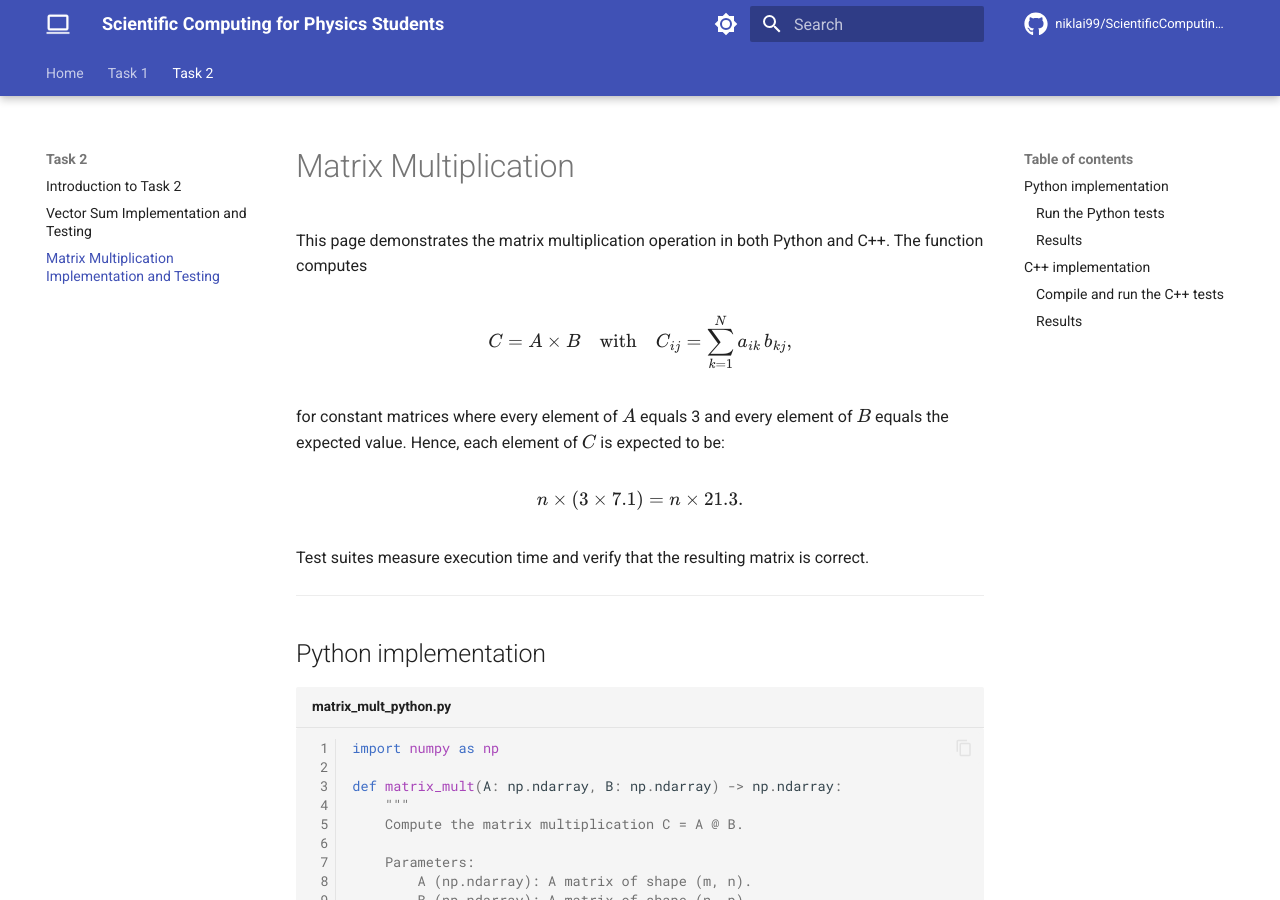
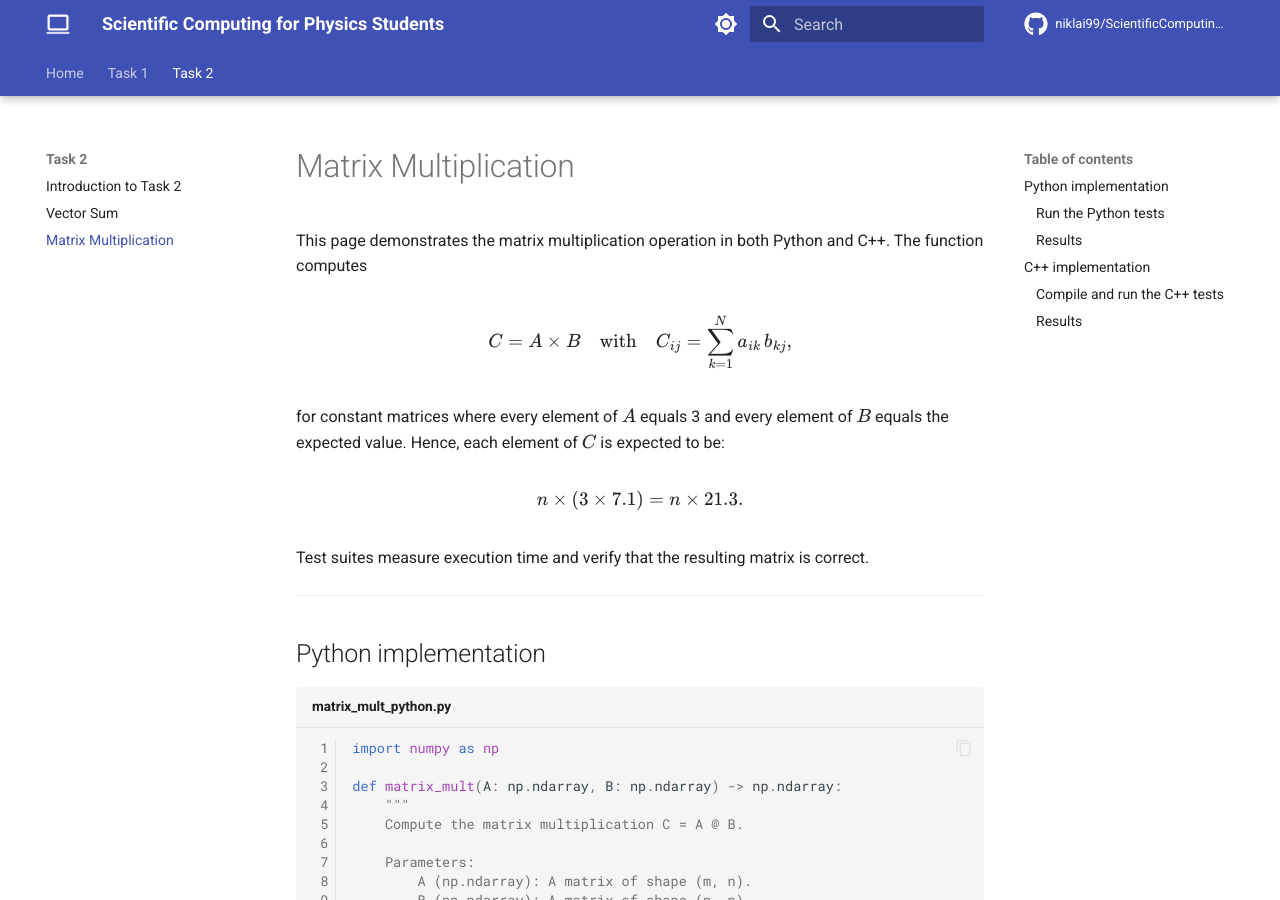
Before and after one commit to niklai99/ScientificComputing4Physics, an MkDocs documentation site: the page built from docs/task2/matrix_mult.md, in a window 1280 px wide and 900 px high. Built offline with MkDocs 1.6.1 and Material for MkDocs 9.7.7, drawn with Linux system fonts in a browser that asks for light colours; comment, search, counter and statistics services are not loaded; some of the changed text lies outside the part shown.

Commit message:
Update mkdocs.yml for Task2

```diff
--- a/mkdocs.yml
+++ b/mkdocs.yml
@@ -7,13 +7,13 @@ edit_uri: edit/main/docs
 nav:
   - Home: index.md
   - Task 1:
-    - Docker installation and AlmaLinux9 setup: task1/install_docker.md
-    - AlmaLinux9 setup for Python and C/C++ development: task1/custom_docker.md
-    - Testing the AlmaLinux9 container with Python and C/C++: task1/test_py_cpp.md
+    - "Docker installation and AlmaLinux9 setup": task1/install_docker.md
+    - "AlmaLinux9 setup for Python and C/C++ development": task1/custom_docker.md
+    - "Testing the AlmaLinux9 container with Python and C/C++": task1/test_py_cpp.md
   - Task 2:
-    - Introduction to Task 2: task2/intro.md
-    - Vector Sum Implementation and Testing: task2/vector_sum.md
-    - Matrix Multiplication Implementation and Testing: task2/matrix_mult.md
+    - "Introduction to Task 2": task2/intro.md
+    - "Vector Sum": task2/vector_sum.md
+    - "Matrix Multiplication": task2/matrix_mult.md
 
 theme:
   name: material
@@ -43,6 +43,7 @@ theme:
 
   features:
       - content.code.copy
+      - content.tabs.link
       - navigation.footer
       - navigation.indexes
       - navigation.expand
```
